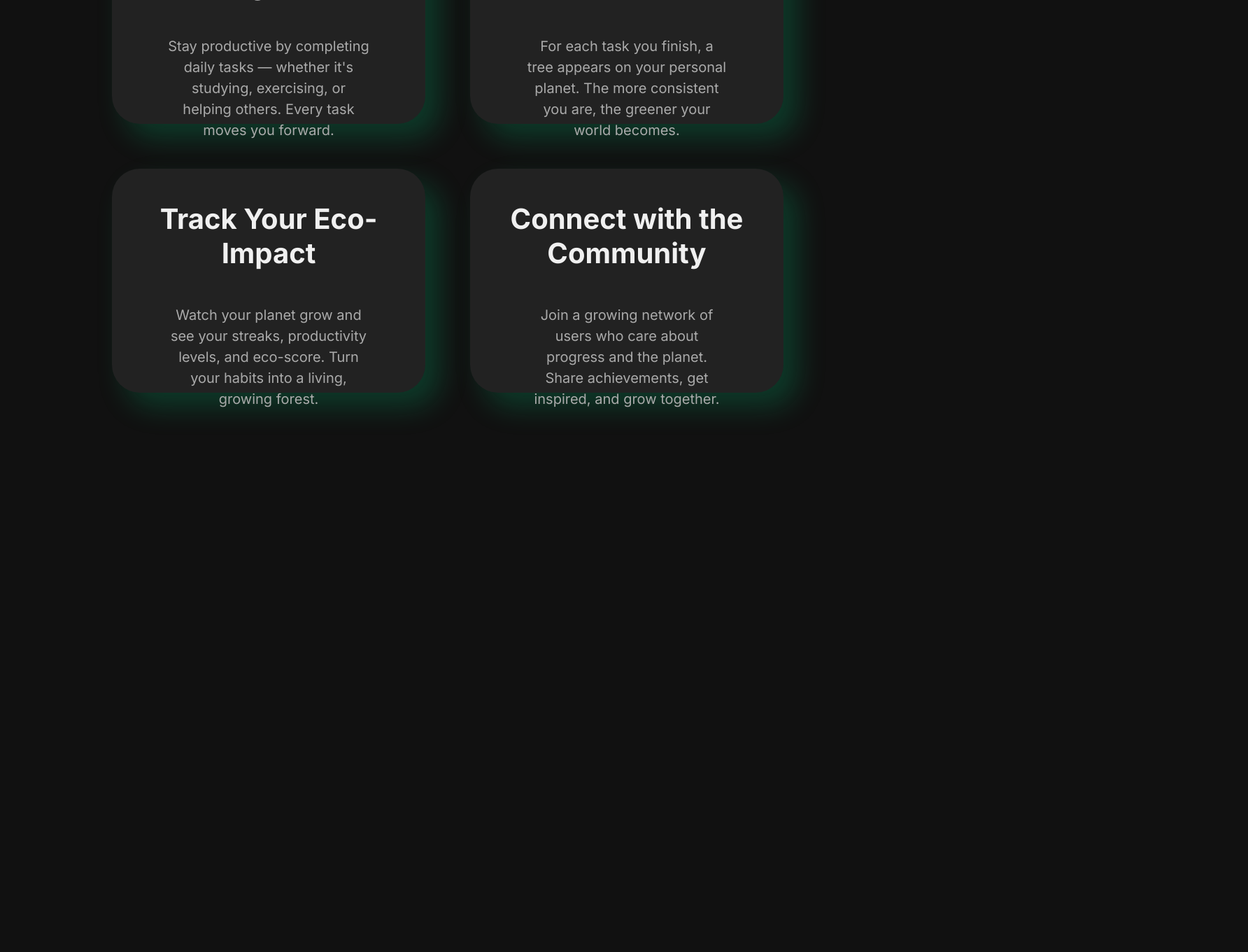
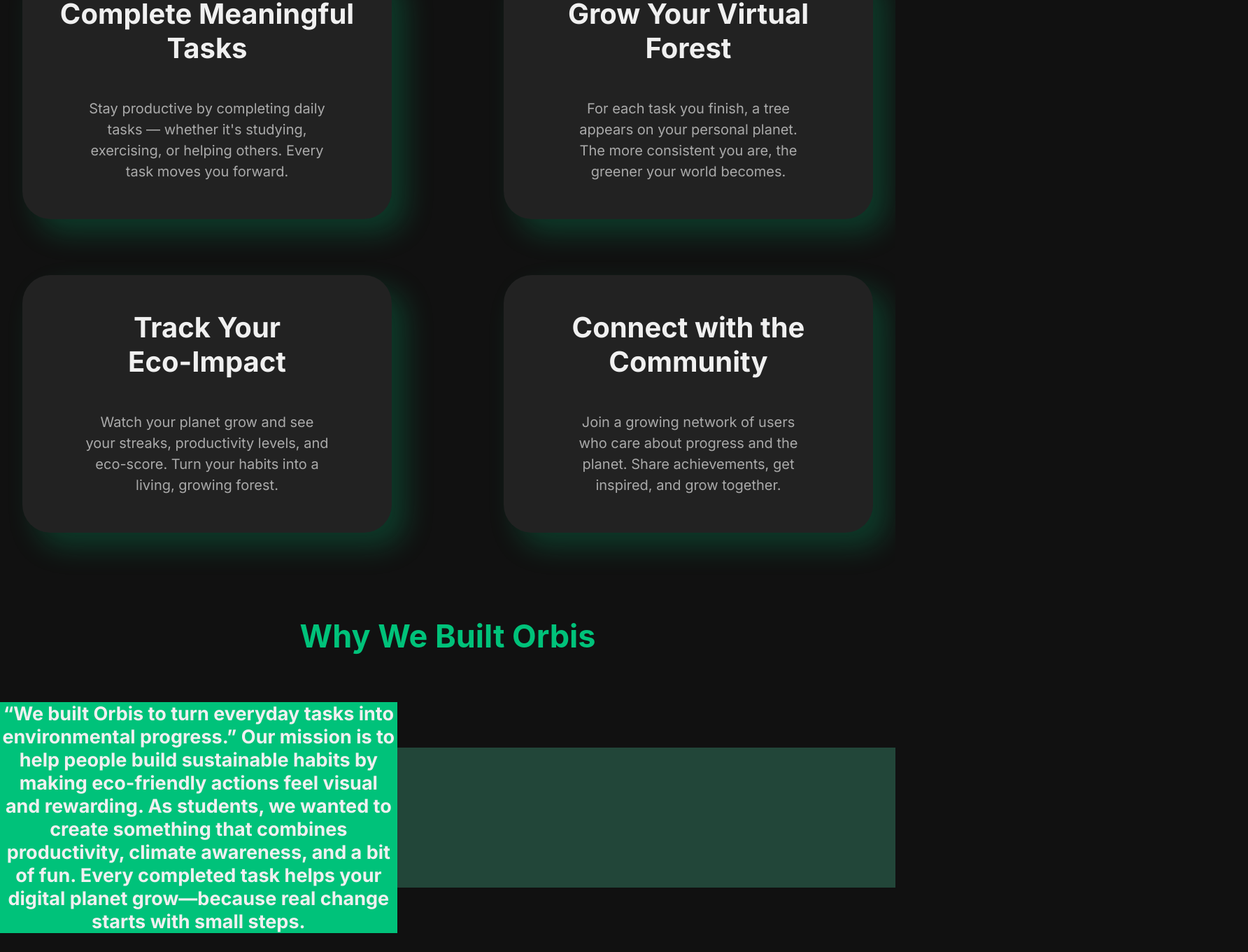
Before and after one commit to Tud8r/websiteOrbis, a React (Create React App) app: page / in a window 1280 px wide. Shown: the part 1138-2498 px from the top of the page at 70% size, 1784 px wide, since content can reach past the window. Before the commit the page ends 1765 px from the top, so only its background shows below. Built offline with nearby package versions, Linux system fonts and the light colour scheme.

Commit message:
finished features and responisve design

```diff
--- a/src/App.css
+++ b/src/App.css
@@ -16,6 +16,7 @@
 body {
   background-color: #111111;
 }
+
 
 
 .App-header {
@@ -44,13 +45,6 @@
 
 
 
-.text-container {
-  display: flex;
-  flex-direction: column;
-  gap: 20px;
-  padding-right: 200px;
-  padding-top: 20px;
-}
 
 
 
--- a/src/App.js
+++ b/src/App.js
@@ -4,7 +4,7 @@
 import './App.css';
 import Hero from './Components/hero';
 import Features from './Components/features';
-
+import Motive from './Components/motive'
 
 
 function App() {
@@ -15,6 +15,8 @@
       <main >
         <Hero />
         <Features />
+        <Motive />
+
       </main >
       {/* <footer className='footer-section'>
       </footer>*/}
--- a/src/components/features.css
+++ b/src/components/features.css
@@ -1,10 +1,17 @@
 .containerWrapper {
     display: grid;
-    grid-template-columns: 1fr 1fr;
-    grid-template-rows: 1fr 1fr;
-    gap: 4rem;
+    grid-template-columns: repeat(2, minmax(0, 1fr));
+    row-gap: 5rem;
+    column-gap: 10rem;
     width: auto;
-    margin: 0rem 10rem;
+
+}
+
+.featureWrapper {
+    padding-top: 3rem;
+    display: flex;
+    flex-direction: column;
+    align-items: center;
 }
 
 .headText {
@@ -12,33 +19,57 @@
     color: #00C27A;
     font-size: 45px;
     font-weight: 700;
+
 }
 
 .textWrapper {
+
     font-family: 'Inter', sans-serif;
-    padding: 20px;
+    margin: 30px;
     color: #F0F0F0;
+    display: flex;
+    flex-direction: column;
+    align-items: center;
 }
 
 .titleText {
     font-size: 40px;
-
     font-weight: bold;
 }
 
 .subTitle {
-    padding: 22px 60px;
+
+    max-width: 350px;
     line-height: 30px;
     font-size: 20px;
     color: #AAAAAA
 }
 
 .container {
-    width: 100%;
-    height: 20rem;
+    max-width: 33rem;
+    height: 23rem;
     background-color: #222222;
     color: #F0F0F0;
     border-radius: 2.5rem;
     box-shadow:
         20px 20px 40px #00c27b3d;
 }
+
+@media (max-width:1000px) {
+    .containerWrapper {
+        display: grid;
+        grid-template-columns: repeat(1, minmax(0, 1fr));
+        row-gap: 5rem;
+        column-gap: 10rem;
+        width: auto;
+
+
+    }
+
+    .titleText {
+        font-size: 35px;
+        font-weight: bold;
+        margin-bottom: 0;
+        margin-top: 0;
+    }
+}
--- a/src/components/features.js
+++ b/src/components/features.js
@@ -9,7 +9,7 @@
             <div className='container'>
                 <div className='textWrapper'>
                     <h1 className='titleText'>{text}</h1>
-                    <div className='subTitle'>{paragraph}</div>
+                    <p className='subTitle'>{paragraph}</p>
                 </div>
             </div>
         )
@@ -26,7 +26,7 @@
                     paragraph="For each task you finish, a tree appears on your personal planet.
                     The more consistent you are, the greener your world becomes." />
                 <Container
-                    text="Track Your Eco-Impact"
+                    text={<>Track Your<br />Eco-Impact</>}
                     paragraph="Watch your planet grow and see your streaks, productivity levels, and eco-score. Turn your habits into a living, growing forest." />
                 <Container
                     text="Connect with the Community"
--- a/src/components/hero.css
+++ b/src/components/hero.css
@@ -1,37 +1,55 @@
-@media (max-width: 900px) {
-    .hero-wrapper {
-        flex-direction: column;
-    }
+.hero {
+
+    width: 100%;
 }
 
-.hero {
-    height: 90vh;
+h1 {
+    margin-top: 20px;
 }
 
 .hero-wrapper {
-    margin: 0rem 10rem;
-    height: 100%;
 
+    /* padding: 1rem 3rem 0rem 5rem; */
+    max-width: 1600px;
+    margin-left: auto;
+    margin-right: auto;
     display: flex;
+    align-items: center;
+    justify-content: space-between;
 
 }
 
+
 .image {
-    padding-top: 40px;
-    height: 90%;
+    padding-top: 50px;
+    width: 100%;
+    max-width: 100%;
+    height: auto;
+    display: block;
+    margin: 0 auto;
+
 }
 
+
+
+
 .hero-text-wrapper {
+
     padding-left: 5rem;
     display: flex;
     flex-direction: column;
     color: white;
     height: 100%;
+    width: 50%;
+
+    max-width: 700px;
     flex: 5;
 }
 
+
 .hero-image {
-
+    max-width: 670px;
+    display: flex;
     height: 100%;
     flex: 5;
 }
@@ -44,12 +62,21 @@
 }
 
 .hero-text {
-
     color: #AAAAAA;
     font-size: 30px;
     text-align: left;
 }
 
+
+
+.text-container {
+    display: flex;
+    flex-direction: column;
+    gap: 20px;
+    padding-right: 50px;
+    padding-top: 20px;
+
+}
 
 
 .preregister-button {
@@ -61,7 +88,83 @@
     color: #F0F0F0;
     margin-top: 40px;
     height: 4rem;
-    width: 30rem;
+    width: 100%;
     border-radius: 1rem;
     border: none;
 }
+
+.preregister-button-mobile {
+    display: none;
+}
+
+@media (max-width: 768px) {
+    .hero-wrapper {
+        flex-direction: column;
+    }
+
+    .image {
+        max-width: 90%;
+    }
+
+
+
+    .text-container {
+
+        padding-right: 0px;
+
+
+    }
+
+    .hero-text-wrapper {
+        width: 90%;
+        padding-left: 0rem;
+
+
+    }
+
+    .header-text {
+
+        font-family: 'Inter', sans-serif;
+        font-size: 4rem;
+        text-align: center;
+    }
+
+    .hero-text {
+
+
+        color: #AAAAAA;
+        font-size: 30px;
+        text-align: center;
+    }
+
+    .preregister-button {
+        display: none;
+        font-family: 'Inter', sans-serif;
+        background-color: #00C27A;
+        font-size: 1.5rem;
+        font-weight: bold;
+        color: #F0F0F0;
+        margin-top: 40px;
+        height: 4rem;
+        width: 100%;
+        border-radius: 1rem;
+        border: none;
+
+    }
+
+    .preregister-button-mobile {
+        display: block;
+        font-family: 'Inter', sans-serif;
+        background-color: #00C27A;
+        font-size: 1.5rem;
+        font-weight: bold;
+        color: #F0F0F0;
+        margin-top: 70px;
+
+        height: 4rem;
+        width: 90%;
+        border-radius: 1rem;
+        border: none;
+
+    }
+}
--- a/src/components/hero.js
+++ b/src/components/hero.js
@@ -7,7 +7,7 @@
             <div className='hero-wrapper'>
                 <div className='hero-text-wrapper'>
                     <div className='text-container'>
-                        <h1 className='header-text'>Know Your Impact. <br />Change It.</h1>
+                        <h1 className='header-text'>Know <br />Your<br /> Impact. <br />Change It.</h1>
                         <text className='hero-text'>Orbis helps you track your daily carbon footprint and turn awareness into real, measurable action — for a healthier planet and a better future.</text>
                         <button className='preregister-button'>Pre-Register</button>
                     </div>
@@ -15,6 +15,7 @@
                 <div className='hero-image'>
                     <img className='image' src={phoneImage}></img>
                 </div>
+                <button className='preregister-button-mobile'>Pre-Register</button>
             </div>
 
         </div>
--- /dev/null
+++ b/src/components/motive.css
@@ -0,0 +1,38 @@
+.wrapper {
+    padding-top: 5rem;
+}
+
+.headText {
+    padding: 40px;
+    color: #00C27A;
+    font-size: 45px;
+    font-weight: 700;
+}
+
+.info {
+    max-width: 1600px;
+    display: flex;
+    margin-left: auto;
+    margin-right: auto;
+    justify-content: center;
+    align-items: center;
+}
+
+.text {
+    font-family: 'Inter', sans-serif;
+    background-color: #00C27A;
+    color: #F0F0F0;
+
+    flex-direction: column;
+    align-items: center;
+    font-size: 27px;
+    font-weight: bold;
+}
+
+.omg {
+    background-color: #224639;
+    height: 200px;
+    width: 400rem;
+}
+
+img {}
--- /dev/null
+++ b/src/components/motive.js
@@ -0,0 +1,24 @@
+import './motive.css';
+import '@fontsource/inter/400.css';
+import '@fontsource/inter/600.css';
+import '@fontsource/inter/700.css';
+import fetureImage from '../assets/features.png'
+export default function Motive() {
+    return (
+        <section className="wrapper">
+            <div className="headText">
+                Why We Built Orbis
+            </div>
+            <div className='info'>
+                <p className='text'>“We built Orbis to turn everyday tasks into environmental progress.”
+
+                    Our mission is to help people build sustainable habits by making eco-friendly actions feel visual and rewarding. As students, we wanted to create something that combines productivity, climate awareness, and a bit of fun.
+
+                    Every completed task helps your digital planet grow—because real change starts with small steps.</p>
+                <div className='omg'>
+
+                </div>
+            </div>
+        </section>
+    )
+}
```
Also changed, not shown: src/components/hero.jsx (deleted, +0 -22 lines), src/assets/features.png (added).
